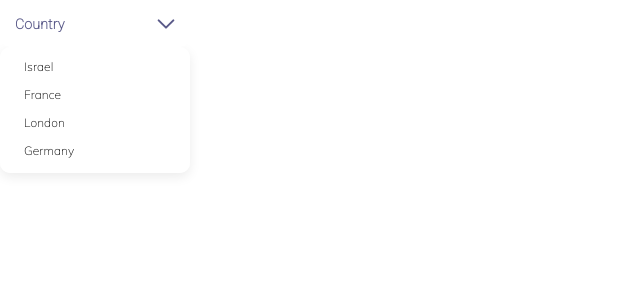
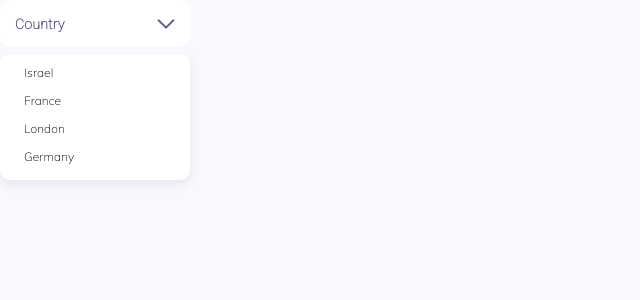
Before and after one commit to ofekbd-moveo/Dispatcher, a React (Create React App) app: page / in a window 1280 px wide. Shown: the top 300 px of the page, without its empty margins (0-640 px from the left). Built offline with nearby package versions, Linux system fonts and the light colour scheme.

Commit message:
no message

```diff
--- a/src/App.css
+++ b/src/App.css
@@ -6,3 +6,7 @@
   box-sizing: border-box;
   margin: 0;
 }
+
+body {
+  background-color: #f8f8ff;
+}
--- a/src/Components/Common/Filter/DropDownFilterStyle.ts
+++ b/src/Components/Common/Filter/DropDownFilterStyle.ts
@@ -18,11 +18,11 @@ export const DropDownHeader = styled.div`
   background: white;
   display: inline-flex;
   justify-content: space-between;
+  margin-bottom: 6.5px;
 
   &.drop-down-arrow {
     width: 6.96px;
     height: 13.93px;
-    margin-right: 5px;
   }
 `;
 
@@ -32,7 +32,7 @@ export const DropDownListContainer = styled.div`
   background: #ffffff;
   box-shadow: 0px 4px 12px rgba(0, 0, 0, 0.08);
   border-radius: 10px;
-  overflow-x: scroll;
+  overflow-x: overlay;
 
   &::-webkit-scrollbar {
     background: none;
--- a/src/Components/Common/Filter/Filer.tsx
+++ b/src/Components/Common/Filter/Filer.tsx
@@ -10,13 +10,12 @@ export interface IFilter {
 }
 
 const Filter: React.FC<IFilter> = (props: IFilter): JSX.Element => {
-  const dropDwonList = <DropDownFilter category={props.category} dataList={props.dataList} />;
-
+  const dropDownList = <DropDownFilter category={props.category} dataList={props.dataList} />;
   const optionList = <DropDownFilter category={props.category} dataList={props.dataList} />;
 
   switch (props.type) {
     case FilterType.DROPDWON_LIST:
-      return dropDwonList;
+      return dropDownList;
 
     case FilterType.OPTION_LIST:
       return optionList;
```
